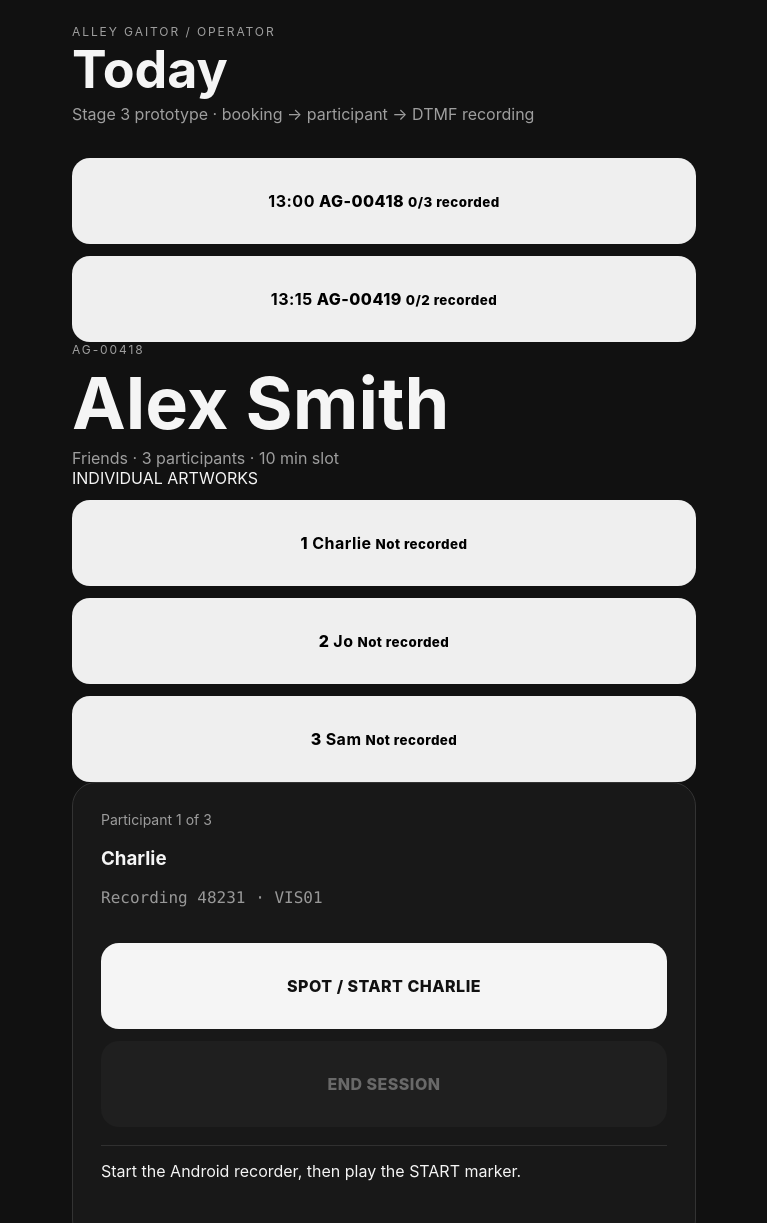
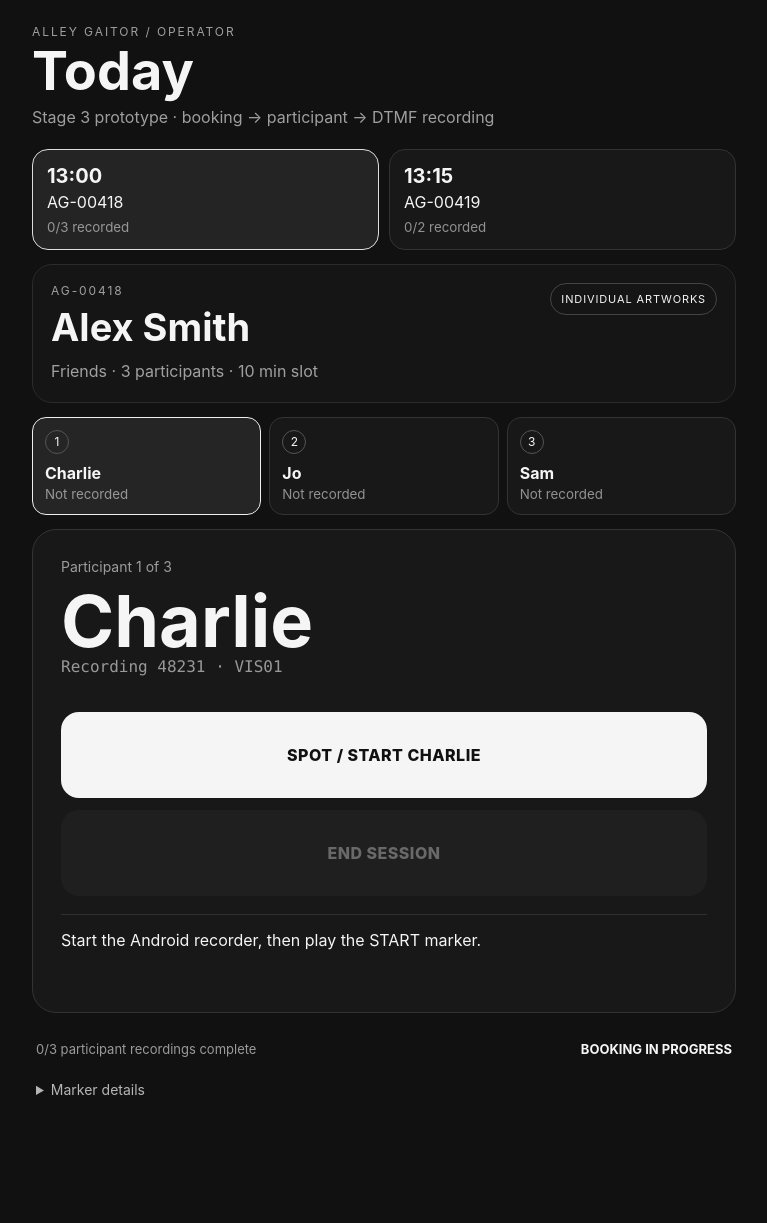
Before and after one commit to desdodec/alley__gaitor_scheduler, a website built with Vite: page index.html in a window 1280 px wide. Shown: the top 1223 px of the page, without its empty margins (256-1023 px from the left). After the commit the page ends 1134 px from the top, so only its background shows below. Built offline with nearby package versions, Linux system fonts and the light colour scheme.

Commit message:
Style Stage 3 operator dashboard

```diff
--- a/src/styles.css
+++ b/src/styles.css
@@ -17,15 +17,98 @@ body {
 button { font: inherit; }
 
 .shell {
-  width: min(100%, 680px);
+  width: min(100%, 760px);
   margin: 0 auto;
-  padding: max(24px, env(safe-area-inset-top)) 18px max(32px, env(safe-area-inset-bottom));
+  padding: max(24px, env(safe-area-inset-top)) 18px max(36px, env(safe-area-inset-bottom));
 }
 
-.topbar { margin-bottom: 22px; }
+.topbar { margin-bottom: 20px; }
 .eyebrow { margin: 0 0 6px; font-size: 12px; letter-spacing: .16em; opacity: .62; }
-h1 { margin: 0; font-size: clamp(32px, 8vw, 52px); line-height: .95; }
-.subtle { margin: 10px 0 0; opacity: .62; }
+h1 { margin: 0; font-size: clamp(34px, 9vw, 54px); line-height: .95; }
+.subtle { margin: 10px 0 0; opacity: .62; line-height: 1.45; }
+
+.booking-strip {
+  display: grid;
+  grid-template-columns: repeat(2, minmax(0, 1fr));
+  gap: 10px;
+  margin-bottom: 14px;
+}
+
+.booking-pill,
+.participant-tab {
+  appearance: none;
+  border: 1px solid #333;
+  background: #181818;
+  color: inherit;
+  text-align: left;
+  cursor: pointer;
+}
+
+.booking-pill {
+  min-height: 92px;
+  border-radius: 16px;
+  padding: 14px;
+}
+
+.booking-pill.selected { border-color: #ddd; background: #242424; }
+.booking-pill strong,
+.booking-pill span,
+.booking-pill small { display: block; }
+.booking-pill strong { font-size: 20px; }
+.booking-pill span { margin-top: 4px; }
+.booking-pill small { margin-top: 7px; opacity: .55; }
+
+.booking-summary {
+  display: flex;
+  justify-content: space-between;
+  gap: 18px;
+  align-items: flex-start;
+  border: 1px solid #2b2b2b;
+  border-radius: 20px;
+  padding: 18px;
+  background: #151515;
+}
+
+.booking-summary h2 { margin: 0; font-size: clamp(26px, 7vw, 38px); }
+.mode-badge {
+  flex: 0 0 auto;
+  padding: 8px 10px;
+  border: 1px solid #444;
+  border-radius: 999px;
+  font-size: 11px;
+  letter-spacing: .08em;
+}
+
+.participant-tabs {
+  display: grid;
+  grid-template-columns: repeat(auto-fit, minmax(105px, 1fr));
+  gap: 8px;
+  margin: 14px 0;
+}
+
+.participant-tab {
+  min-height: 88px;
+  border-radius: 14px;
+  padding: 12px;
+}
+
+.participant-tab span {
+  display: inline-grid;
+  place-items: center;
+  width: 24px;
+  height: 24px;
+  border: 1px solid #555;
+  border-radius: 50%;
+  font-size: 12px;
+}
+
+.participant-tab strong,
+.participant-tab small { display: block; }
+.participant-tab strong { margin-top: 9px; font-size: 16px; }
+.participant-tab small { margin-top: 3px; opacity: .55; }
+.participant-tab.selected { border-color: #eee; background: #252525; }
+.participant-tab.complete span { background: #f1f1f1; color: #111; }
+.participant-tab.started { border-style: dashed; }
 
 .card {
   border: 1px solid #333;
@@ -35,10 +118,10 @@ h1 { margin: 0; font-size: clamp(32px, 8vw, 52px); line-height: .95; }
 }
 
 .progress { font-size: 14px; opacity: .6; }
-h2 { margin: 12px 0 2px; font-size: clamp(44px, 12vw, 72px); line-height: .95; }
+h3 { margin: 12px 0 2px; font-size: clamp(44px, 12vw, 72px); line-height: .95; }
 .code { margin: 0 0 24px; font-family: ui-monospace, SFMono-Regular, Menlo, monospace; opacity: .58; }
 
-button {
+.card button {
   width: 100%;
   min-height: 86px;
   border: 0;
@@ -51,10 +134,9 @@ button {
   touch-action: manipulation;
 }
 
-button:disabled { cursor: default; opacity: .35; }
+.card button:disabled { cursor: default; opacity: .35; }
 .primary { background: #f5f5f5; color: #111; }
 .danger { background: #2d2d2d; color: #fff; }
-.secondary { background: transparent; color: #fff; border: 1px solid #555; }
 
 .status {
   min-height: 70px;
@@ -64,16 +146,31 @@ button:disabled { cursor: default; opacity: .35; }
   line-height: 1.45;
 }
 
-.finished { margin-top: 18px; font-weight: 700; }
+.booking-footer {
+  display: flex;
+  justify-content: space-between;
+  gap: 14px;
+  margin-top: 14px;
+  padding: 14px 4px;
+  font-size: 13px;
+}
+.booking-footer span { opacity: .6; }
+.booking-footer strong { text-align: right; }
 
 .debug {
-  margin: 18px 4px 0;
+  margin: 10px 4px 0;
   opacity: .72;
   font-size: 14px;
 }
-
 .debug summary { cursor: pointer; }
 .debug code { overflow-wrap: anywhere; }
+
+@media (max-width: 520px) {
+  .booking-summary { display: block; }
+  .mode-badge { display: inline-block; margin-top: 14px; }
+  .booking-footer { display: block; }
+  .booking-footer strong { display: block; margin-top: 5px; text-align: left; }
+}
 
 @media (min-width: 640px) {
   .shell { padding-left: 28px; padding-right: 28px; }
```
